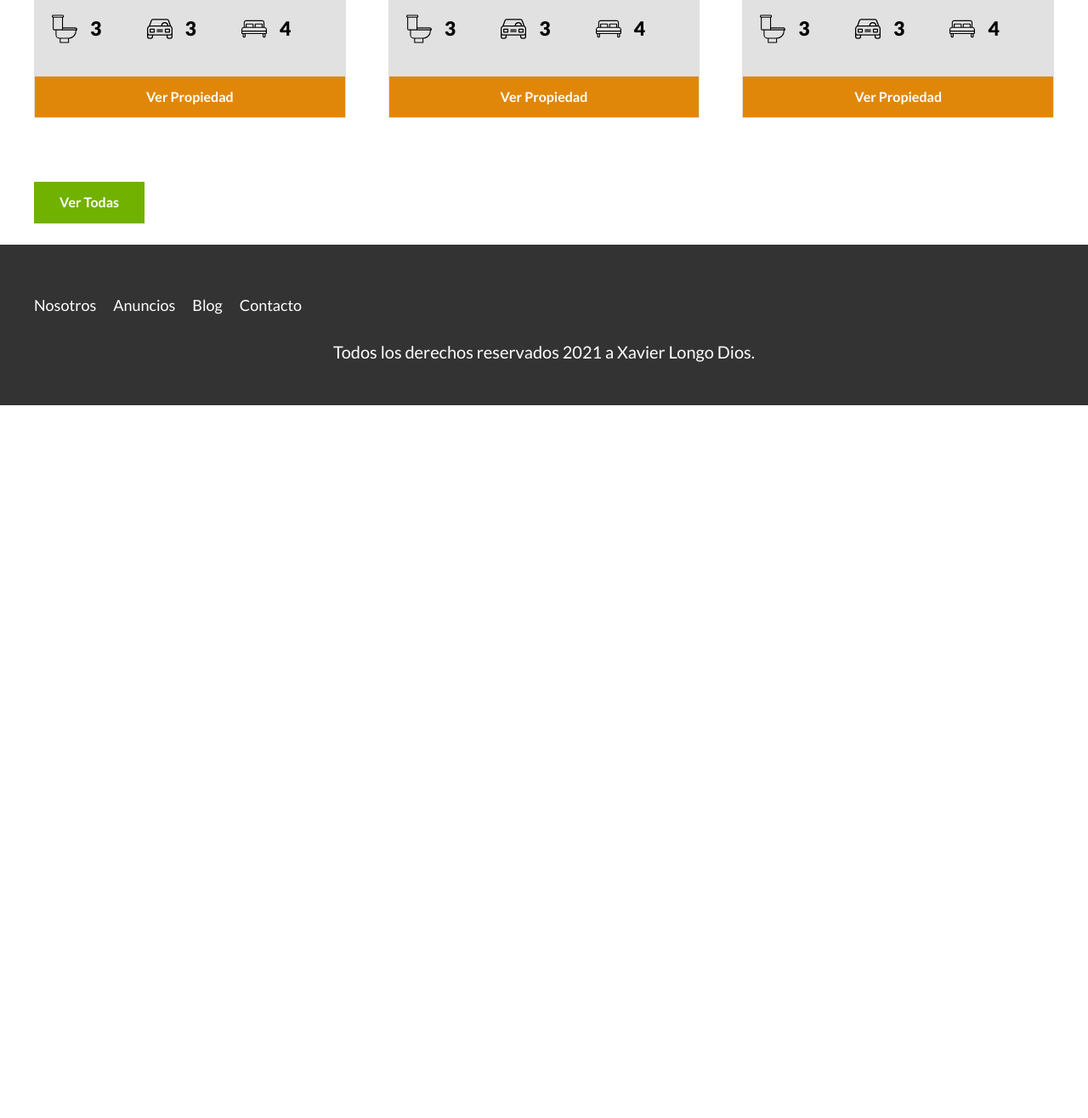
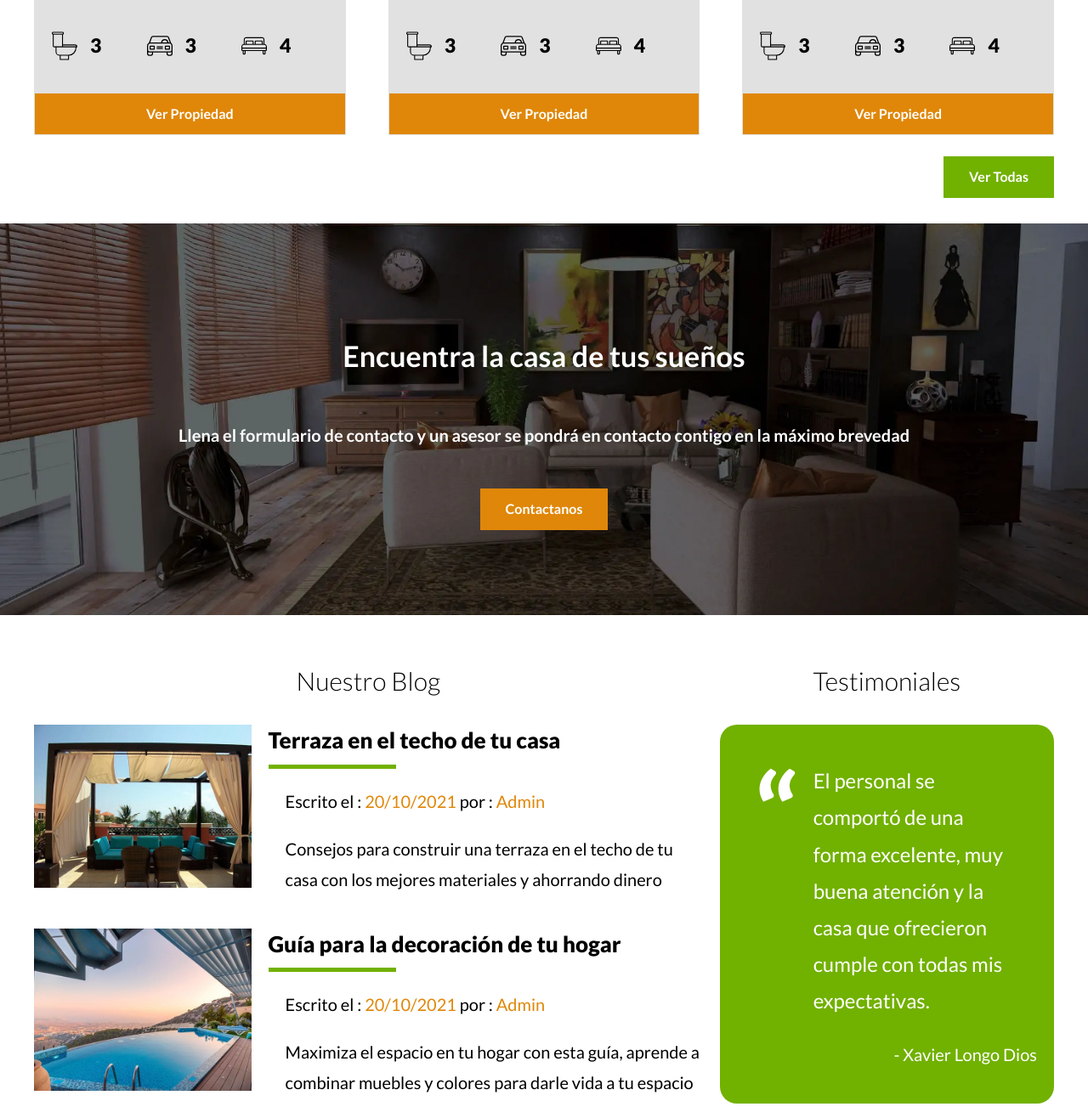
Before and after one commit to Longodios/proyectoBienesRaices, a website: page index.html in a window 1280 px wide. Shown: the part 2036-3352 px from the top of the page at 85% size. Before the commit the page ends 2538 px from the top, so only its background shows below. Drawn offline with Linux system fonts and the light colour scheme.

Commit message:
Version Jueves

```diff
--- a/index.html
+++ b/index.html
@@ -157,16 +157,100 @@
                         </ul>
                         <a href="#" class="boton">Ver Propiedad</a>
                     </div>
+                    <!--texto-casa-->
+                </div>
+                <!--informacion-casa-->
+            </div>
+            <!--casa-->
+        </div>
+        <!--contenedor-anuncios-->
+        <div class="alinear-derecha">
+            <a href="#" class="boton-verde">Ver Todas</a>
+        </div>
+    </section>
 
-                </div>
+    <section class="contacto-imagen">
+        <h2 class="centrar-texto"> Encuentra la casa de tus sueños </h2>
+        <p> Llena el formulario de contacto y un asesor se pondrá en contacto contigo en la máximo brevedad </p>
+
+        <a href="#" class="boton-amarillo"> Contactanos</a>
+    </section>
+    <!-- contacto-->
+    <div class="contenedor seccion seccion-inferior">
+
+
+        <section class="blog">
+            <h3> Nuestro Blog </h3>
+            <div class="contenedor-blog">
+                <article class="entrada">
+                    <div class="imagen">
+                        <picture>
+                            <source srcset="build/img/blog1.jpg" type="image/jpeg">
+                            <source srcset="build/img/blog1.webp" type="image/webp">
+                            <img loading="lazy" src="build/img/blog1.jpg" alt="Imagen Entrada 1">
+                        </picture>
+                    </div>
+
+                    <div class="entrada-blog">
+                        <a href="#">
+                            <h4> Terraza en el techo de tu casa </h4>
+
+                            <p> Escrito el : <span> 20/10/2021 </span> por : <span> Admin </span> </p>
+                            <p> Consejos para construir una terraza en el techo de tu casa con los mejores materiales y ahorrando dinero</p>
+                        </a>
+
+                    </div>
+                    <!-- entrada-blog-->
+
+                </article>
+
+
+
+                <article class="entrada">
+                    <div class="imagen">
+
+                        <picture>
+                            <source srcset="build/img/blog2.jpg" type="image/jpeg">
+                            <source srcset="build/img/blog2.webp" type="image/webp">
+                            <img loading="lazy" src="build/img/blog2.jpg" alt="Imagen Entrada 1">
+                        </picture>
+                    </div>
+
+                    <div class="entrada-blog">
+                        <a href="#" class="">
+                            <h4> Guía para la decoración de tu hogar</h4>
+                            <p> Escrito el : <span> 20/10/2021 </span> por : <span> Admin </span>
+                                <p> Maximiza el espacio en tu hogar con esta guía, aprende a combinar muebles y colores para darle vida a tu espacio</p>
+                        </a>
+                    </div>
+                    <!-- entrada-blog-->
+                </article>
 
             </div>
-            <div class="alinear-derecha">
-                <a href="#" class="boton-verde">Ver Todas</a>
+            <!-- contenedor-blog-->
+        </section>
+
+        <!--entrada-->
+
+        <section class="testimoniales">
+            <h3> Testimoniales</h3>
+            <div class="testimonial">
+                <blockquote>
+                    El personal se comportó de una forma excelente, muy buena atención y la casa que ofrecieron cumple con todas mis expectativas.
+                </blockquote>
+                <p> - Xavier Longo Dios</p>
             </div>
+            <!--testimoniales-->
+        </section>
+    </div>
 
 
-    </section>
+
+
+
+
+
+
 
     <footer class="footer seccion">
         <div class="contenedor contenido-footer">
--- a/src/scss/app.scss
+++ b/src/scss/app.scss
@@ -12,3 +12,6 @@
 @import 'layout/navegacion.scss';
 @import 'layout/sobre-nosotros.scss';
 @import 'layout/propiedades.scss';
+@import 'layout/contactanos.scss';
+@import 'layout/blog.scss';
+@import 'layout/_testimoniales.scss';
--- /dev/null
+++ b/src/scss/layout/_blog.scss
@@ -0,0 +1,51 @@
+@include tablet {
+    .seccion-inferior {
+        display: grid;
+        grid-template-columns: 2fr 1fr;
+        column-gap: 2rem;
+    }
+}
+
+.entrada {
+    margin-bottom: 2rem;
+    @include tablet {
+        display: grid;
+        grid-template-columns: 1fr 2fr;
+        column-gap: 2rem;
+    }
+    &:last-of-type {
+        margin-bottom: 0;
+    }
+}
+
+.entrada-blog {
+    h4 {
+        margin: 0;
+        line-height: 1.4;
+        font-weight: $black;
+        &::after {
+            content: "";
+            display: block;
+            width: 15rem;
+            height: .5rem;
+            background-color: $verde;
+            margin-top: 1rem;
+        }
+    }
+    p {
+        text-align: left;
+        margin-left: 2rem;
+    }
+    span {
+        color: $amarillo;
+    }
+}
+
+.entrada-blog {
+    a {
+        color: $negro;
+        &:hover {
+            cursor: pointer;
+        }
+    }
+}
--- /dev/null
+++ b/src/scss/layout/_contactanos.scss
@@ -0,0 +1,32 @@
+.nowebp .contacto-imagen {
+    background-image: url(../../../build/img/encuentra.jpg);
+}
+
+.webp .contacto-imagen {
+    background-image: url(../../../build/img/encuentra.webp);
+}
+
+.contacto-imagen {
+    background-position: 50%;
+    background-size: cover;
+    padding: 10rem 0;
+    display: flex;
+    flex-direction: column;
+    align-items: center;
+    margin-top: 3rem;
+    h2 {
+        color: $blanco;
+        font-weight: $bold;
+    }
+    p {
+        color: $blanco;
+        font-weight: $bold;
+        text-align: center;
+    }
+}
+
+.contacto-imagen {
+    a {
+        @include boton($amarillo, inline-block);
+    }
+}
--- a/src/scss/layout/_propiedades.scss
+++ b/src/scss/layout/_propiedades.scss
@@ -5,11 +5,7 @@
 }
 
 .casa {
-    .imagen-oferta1 {
-        margin-top: 3rem;
-        background-position: center center;
-        background-size: cover;
-    }
+    margin-top: 2rem;
 }
 
 .informacion-casa {
@@ -47,3 +43,8 @@
         margin-left: 1.5rem;
     }
 }
+
+.alinear-derecha {
+    display: flex;
+    justify-content: flex-end;
+}
--- /dev/null
+++ b/src/scss/layout/_testimoniales.scss
@@ -0,0 +1,25 @@
+.testimonial {
+    background-color: $verde;
+    font-size: 2.4rem;
+    padding: 2rem;
+    color: $blanco;
+    border-radius: 2rem;
+    blockquote {
+        padding-left: 5rem;
+        position: relative;
+        &::before {
+            content: '';
+            background-image: url(../img/comilla.svg);
+            background-repeat: no-repeat;
+            width: 6rem;
+            height: 8rem;
+            display: block;
+            position: absolute;
+            left: -2rem;
+        }
+    }
+    p {
+        text-align: right;
+        color: $blanco;
+    }
+}
```
Also changed, not shown: build/css/app.css, 1 other file.
